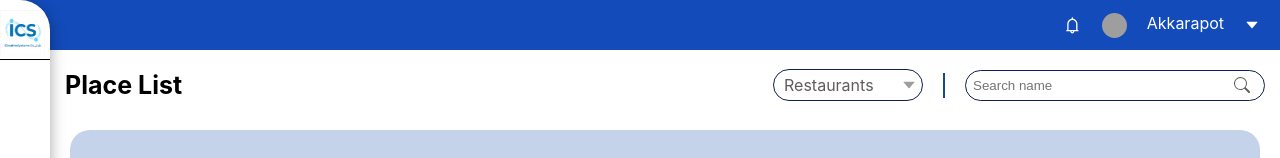
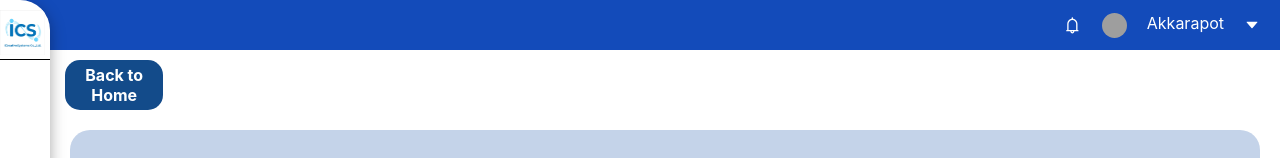
Before and after one commit to Thail3/Interview-ICS-with-React, a React (Create React App) app: page /detail/1232 in a window 1280 px wide. Shown: the top 158 px of the page. Built offline with nearby package versions, Linux system fonts and the light colour scheme; grey boxes are pictures that could not be loaded.

Commit message:
change header when on click to detail of placeList page

```diff
--- a/src/components/header/Header.js
+++ b/src/components/header/Header.js
@@ -2,10 +2,31 @@ import React from "react";
 import "./header.css";
 import { AiFillCaretDown } from "react-icons/ai";
 import { BsSearch } from "react-icons/bs";
+import { Link } from "react-router-dom";
+import { useParams } from "react-router-dom";
+import { useGlobalContext } from "../../context/Context";
 
 function Header() {
+  const { id } = useParams();
+  console.log("useparams Header", id);
+
+  const { currentPage } = useGlobalContext();
+  console.log("currentpage Header", currentPage);
+
+  const filterHeader = currentPage.filter((item) => {
+    return item.id.toString() === id;
+  });
+  console.log("filterHeader Header", filterHeader);
+
   return (
     <div className="header">
+      {filterHeader.id !== id ? (
+        <Link to="/" className="header-link" key={id}>
+          <div className="header-backHome">
+            <p>Back to Home</p>
+          </div>
+        </Link>
+      ) : (
         <div className="header-container">
           <h3>Place List</h3>
 
@@ -30,6 +51,7 @@ function Header() {
             </div>
           </div>
         </div>
+      )}
     </div>
   );
 }
--- a/src/components/header/header.css
+++ b/src/components/header/header.css
@@ -3,6 +3,25 @@
   padding-top: 10px;
   /* margin-left: 50px;
   background-color: #c4d3e9; */
+}
+
+.header-link {
+  text-decoration: none;
+}
+
+.header-backHome {
+  display: block;
+  margin-left: 15px;
+  width: 8%;
+  text-align: center;
+  border-radius: 15px;
+  background-color: #134b8a;
+}
+
+.header-backHome p {
+  font-weight: bold;
+  color: #fff;
+  padding: 5px;
 }
 
 .header-container {
```
Lines whose indentation alone changed are shown as unchanged.
